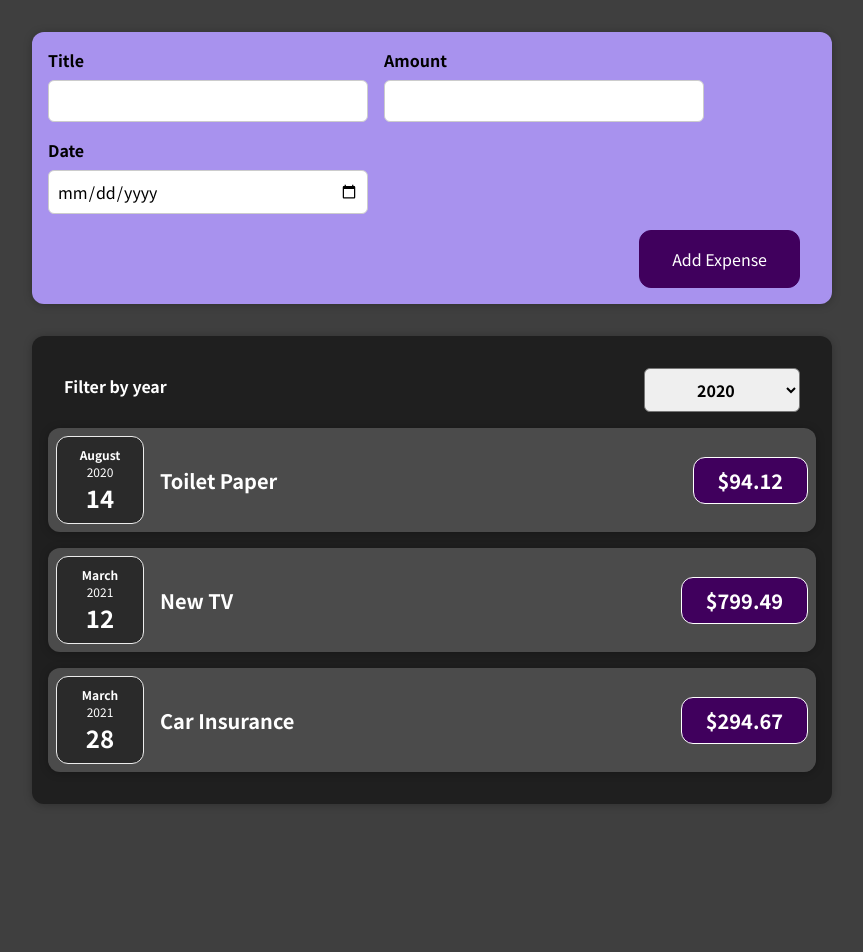
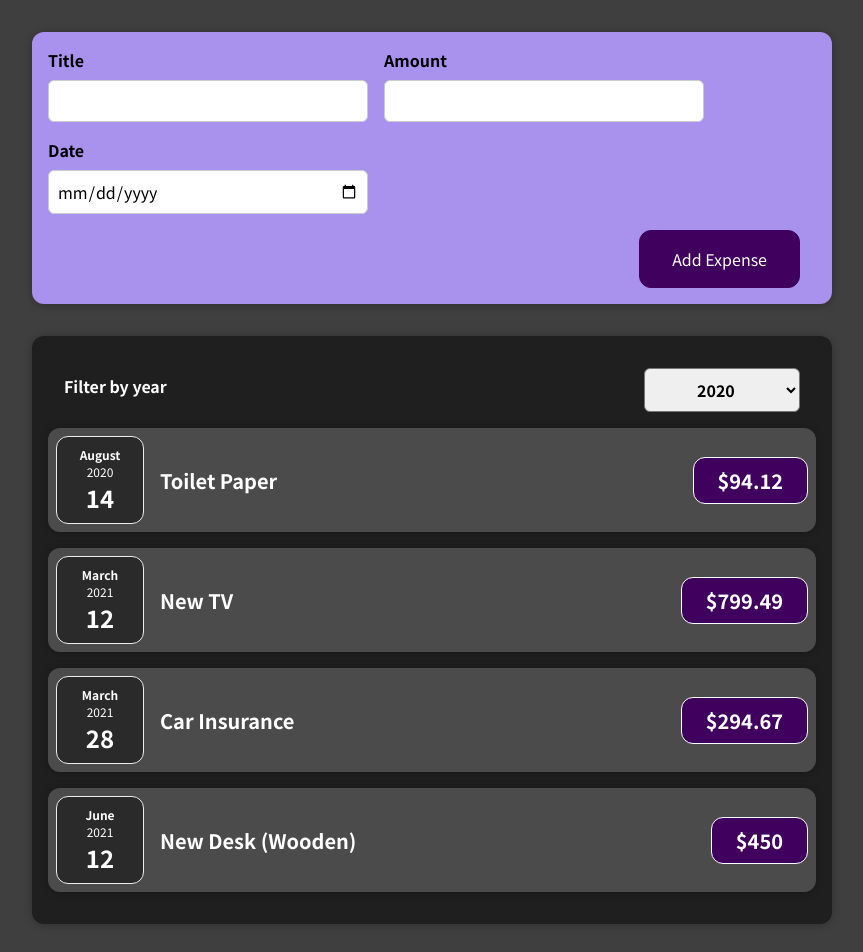
Before and after one commit to siddhant0608/React_JS, a React (Create React App) app: page / in a window 1280 px wide. Shown: the top 952 px of the page, without its empty margins (208-1071 px from the left). Before the commit the page ends 836 px from the top, so only its background shows below. Built offline with nearby package versions, Linux system fonts and the light colour scheme.

Commit message:
Rendering Expenses with performance optimisations

```diff
--- a/src/App.js
+++ b/src/App.js
@@ -1,10 +1,9 @@
-import React from "react";
+import React, { useState } from "react";
 import ExpenseItem from "./components/Expenses/ExpenseItem";
 import Expenses from "./components/Expenses/Expenses";
 import NewExpense from "./components/NewExpenses/NewExpense";
 
-const App = () => {
-  const expenses = [
+const DUMMY_EXPENSES = [
   {
     id: "e1",
     title: "Toilet Paper",
@@ -35,13 +34,14 @@
   },
 ];
 
+const App = () => {
+  const [expenses, setExpenses] = useState(DUMMY_EXPENSES);
+
   const expenseItems = [];
   const addExpenseHandler = (expense) => {
-    const ExpenseData = {
-      ...expense,
-      id: Math.random().toString(),
-    };
-    console.log(ExpenseData);
+    setExpenses((prevExpenses) => {
+      return [expense, ...prevExpenses];
+    });
   };
 
   for (let i = 0; i < expenses.length; i++) {
--- a/src/components/Expenses/Expenses.js
+++ b/src/components/Expenses/Expenses.js
@@ -16,21 +16,14 @@
         selected={filteredYear}
         onChangeFilter={filterChangeHandler}
       />
-      <ExpenseItem
-        title={props.items[0].title}
-        amount={props.items[0].amount}
-        date={props.items[0].date}
-      />
-      <ExpenseItem
-        title={props.items[1].title}
-        amount={props.items[1].amount}
-        date={props.items[1].date}
-      />
-      <ExpenseItem
-        title={props.items[2].title}
-        amount={props.items[2].amount}
-        date={props.items[2].date}
-      />
+      {props.items.map((expense) => (
+        <ExpenseItem
+          key={expense.id}
+          title={expense.title}
+          amount={expense.amount}
+          date={expense.date}
+        />
+      ))}
     </Card>
   );
 };
```
Lines whose indentation alone changed are shown as unchanged.
